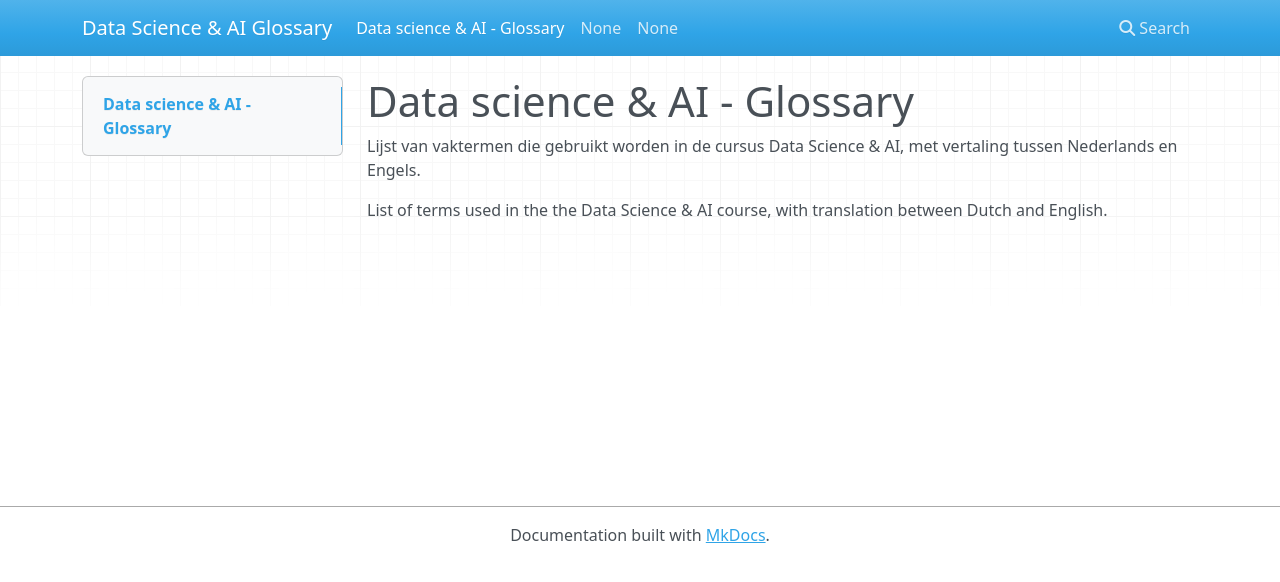
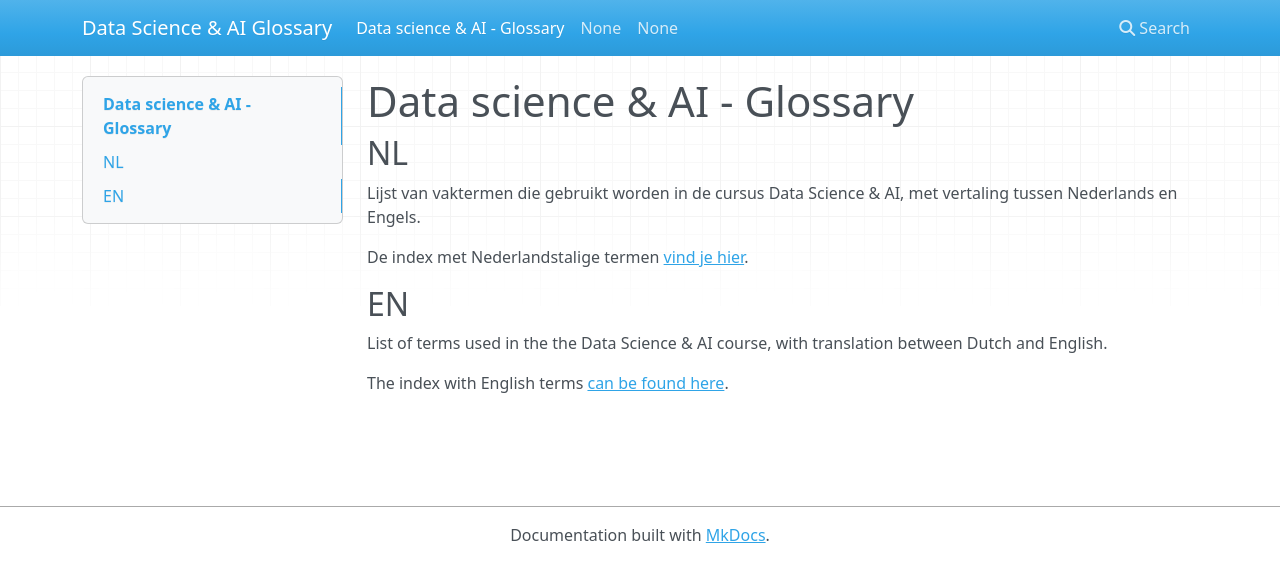
Before and after one commit to HoGentTIN/dsai-glossary, an MkDocs documentation site: the page built from docs/index.md, in a window 1280 px wide. Shown: the top 582 px of the page. Built offline with MkDocs 1.6.1, drawn with Linux system fonts in a browser that asks for light colours; nearby versions of some CDN libraries.

Commit message:
Verwijs naar de indexpagina's per taal

```diff
--- a/docs/index.md
+++ b/docs/index.md
@@ -1,5 +1,13 @@
 # Data science & AI - Glossary
+
+## NL
 
 Lijst van vaktermen die gebruikt worden in de cursus Data Science & AI, met vertaling tussen Nederlands en Engels.
 
+De index met Nederlandstalige termen [vind je hier](index-nl.md).
+
+## EN
+
 List of terms used in the the Data Science & AI course, with translation between Dutch and English.
+
+The index with English terms [can be found here](index-en.md).
```
